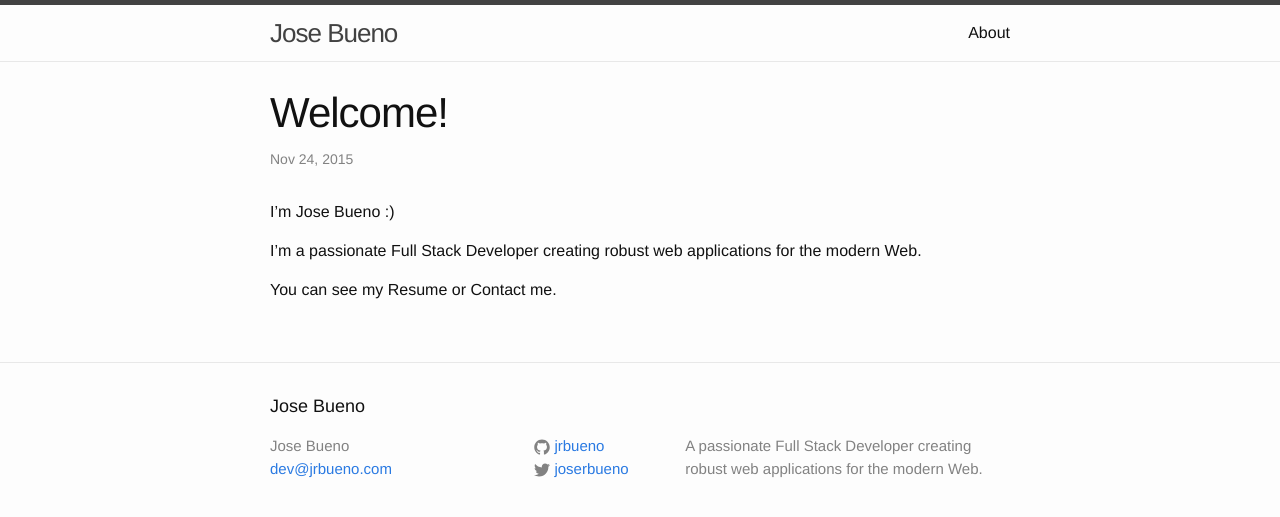
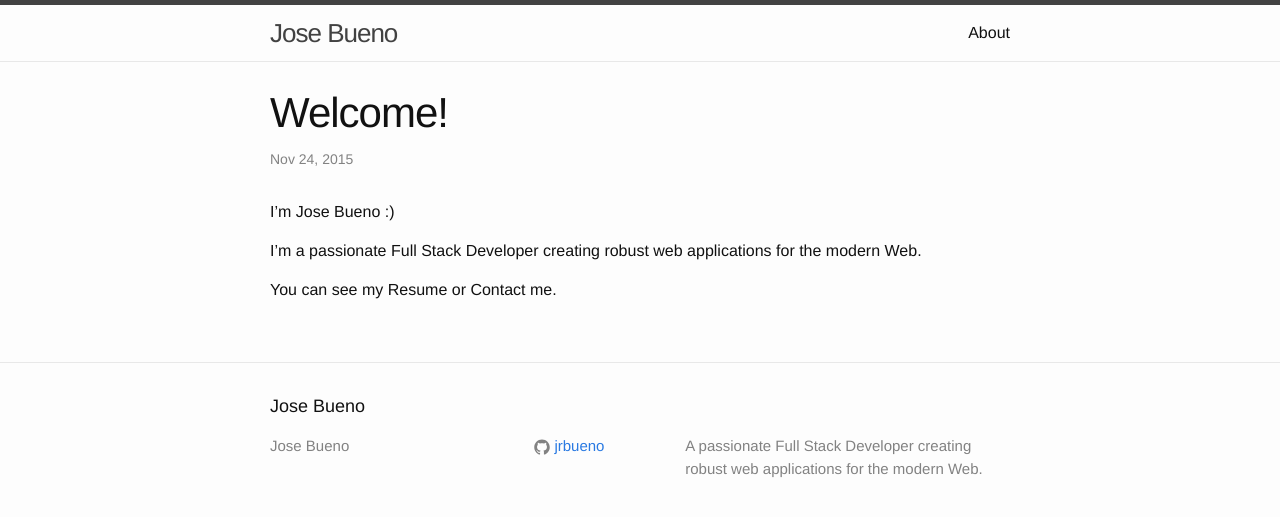
Before and after one commit to jrbueno/jrbueno.github.io, a Jekyll site: the page built from _posts/2015-11-24-welcome.markdown, in a window 1280 px wide. Shown: the top 517 px of the page. Built offline with Jekyll 4.4.1, drawn with Linux system fonts in a browser that asks for light colours; some of the changed lines change nothing that is shown.

Commit message:
Update _config.yml

```diff
--- a/_config.yml
+++ b/_config.yml
@@ -7,13 +7,13 @@
 
 # Site settings
 title: Jose Bueno
-email: dev@jrbueno.com
+#email: dev@jrbueno.com
 description: A passionate Full Stack Developer creating robust web applications for the modern Web.
 baseurl: "" # the subpath of your site, e.g. /blog
 url: "http://jrbueno.com" # the base hostname & protocol for your site
-twitter_username: joserbueno
+#twitter_username: joserbueno
 github_username:  jrbueno
-instagram: jrbuen0
+#instagram: jrbuen0
 linkedin: joserbueno
 #dribbble:
 #email:
```
